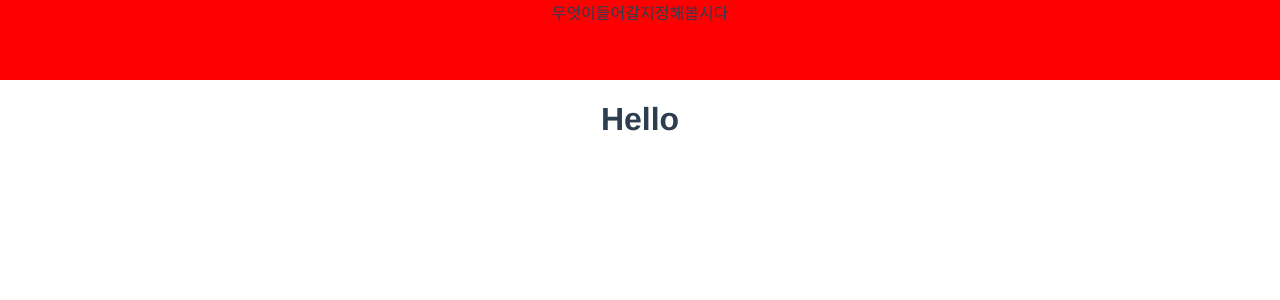
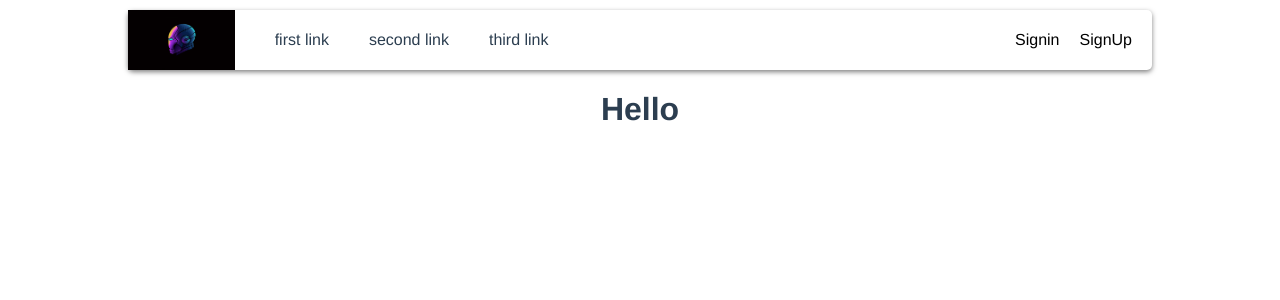
Before and after one commit to esun1903/Algoga, a Vue app in the folder frontend/algoga-frontend/: page / in a window 1280 px wide. Shown: the top 300 px of the page. Built offline with nearby package versions, Linux system fonts and the light colour scheme.

Commit message:
[S04P22A302-31] feat/lee/HomeNavbar/Nav : Create/Navbar

```diff
--- a/frontend/algoga-frontend/src/App.vue
+++ b/frontend/algoga-frontend/src/App.vue
@@ -19,6 +19,7 @@ export default {
 :root {
   --font-color: black;
   --back-color: white;
+  --shadow-color: rgba(0,0,0,0.5);
   --test-color: red;
 
 }
--- a/frontend/algoga-frontend/src/components/Home/HomeNavbar.vue
+++ b/frontend/algoga-frontend/src/components/Home/HomeNavbar.vue
@@ -2,16 +2,16 @@
   <div id='home-navbar'>
     <nav>
       <div>
-
+        <img src="../../assets/2.jpg" alt="" height="60px">
+        <div>
+          <div>first link</div>
+          <div>second link</div>
+          <div>third link</div>
+        </div>
       </div>
       <div>
-        <span>무엇이</span>
-        <span>들어갈지</span>
-        <span>정해봅시다</span>
-
-      </div>
-      <div>
-
+        <a href="#">Signin</a>
+        <a href="#">SignUp</a>
       </div>
     </nav>
   </div>
@@ -27,11 +27,15 @@ export default {
 
 #home-navbar {
   position:sticky;
-  top: 0;
-  width: 100vw;
-  height: 80px;
-  background-color: var(--test-color);
+  top: 0px;
+  width: 80vw;
+  height: 60px;
+  margin:10px auto 0 auto;
+  box-shadow: 0px 2px 5px var(--shadow-color);
+  background-color: var(--back-color);
+  border-radius: 5px;
 }
+
 
 #home-navbar > nav {
   display:flex;
@@ -40,7 +44,28 @@ export default {
 }
 
 #home-navbar > nav > div:nth-child(1) {
-  background-image: "../../assets/2.jpg";
+  background-image: url("../../assets/2.jpg");
+  background-repeat: no-repeat;
+  display:flex;
 }
 
+#home-navbar > nav >div:nth-child(1) > div {
+  display:flex;
+  background-color: var(--back-color);
+  align-items: center;
+}
+
+#home-navbar > nav >div:nth-child(1) > div > div {
+  padding-left: 40px;
+
+}
+
+#home-navbar > nav > div:nth-child(2) > a{
+  color:var(--font-color);
+  text-decoration: none;
+  padding-right: 20px;
+}
+
+
+
 </style>
```
